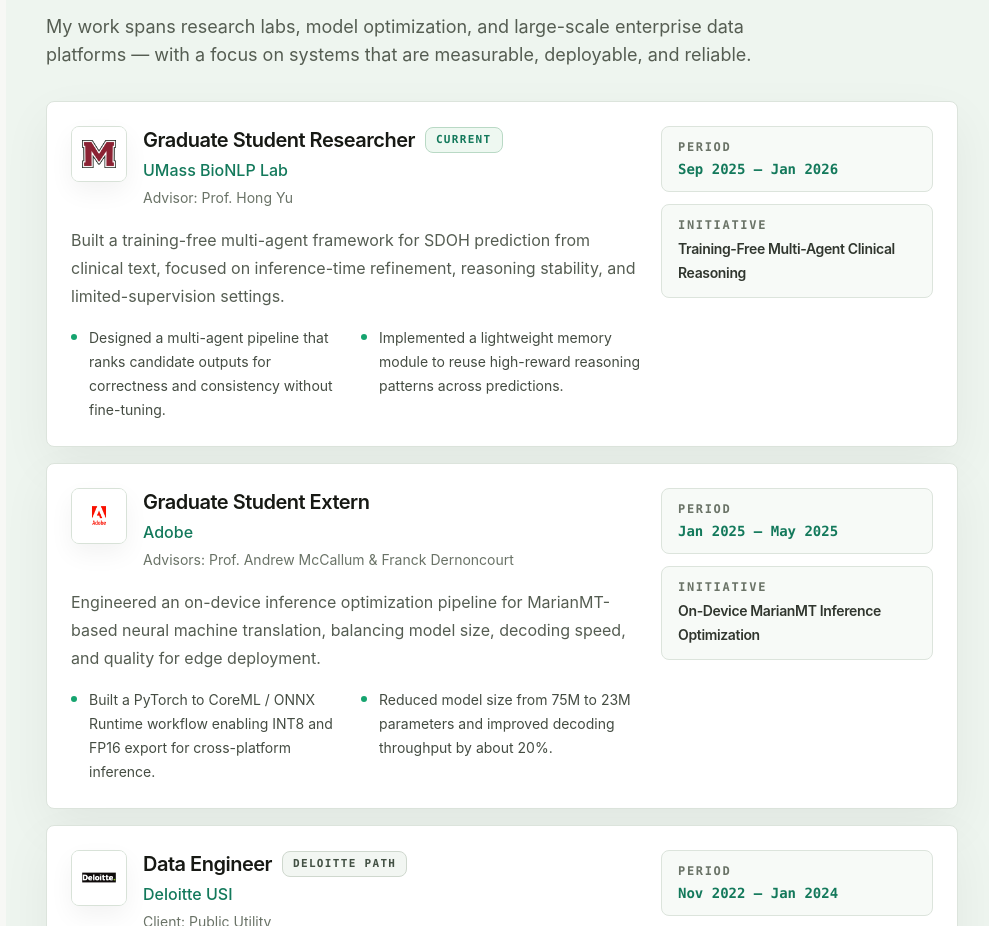
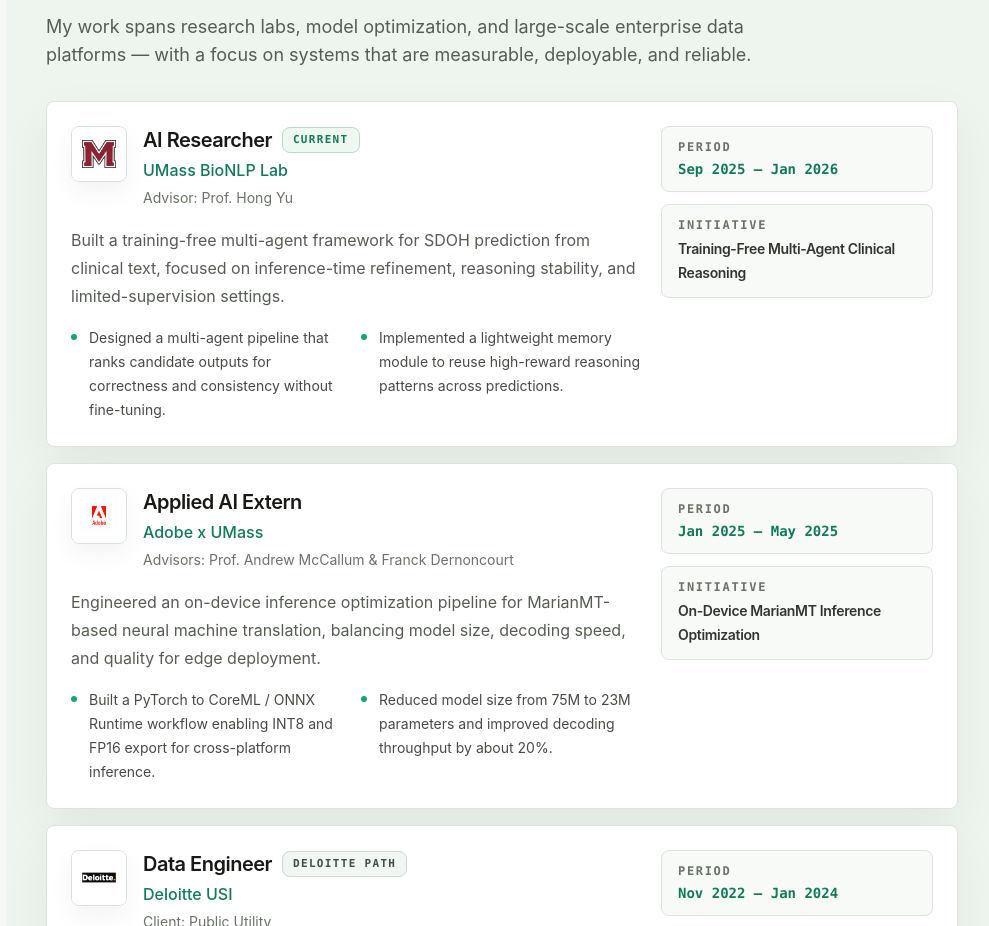
Before and after one commit to Noshitha/noshitha-juttu-portfolio, a Next.js app: page / in a window 1280 px wide. Shown: the part 1783-2709 px from the top of the page, without its empty margins (282-1271 px from the left). Built offline with nearby package versions, Linux system fonts and the light colour scheme.

Commit message:
Roles aligned well

```diff
--- a/data/siteContent.ts
+++ b/data/siteContent.ts
@@ -116,7 +116,7 @@
   },
   experience: [
     {
-      role: "Graduate Student Researcher",
+      role: "AI Researcher",
       company: "UMass BioNLP Lab",
       details: "Advisor: Prof. Hong Yu",
       period: "Sep 2025 – Jan 2026",
@@ -131,8 +131,8 @@
       ],
     },
     {
-      role: "Graduate Student Extern",
-      company: "Adobe",
+      role: "Applied AI Extern",
+      company: "Adobe x UMass",
       details: "Advisors: Prof. Andrew McCallum & Franck Dernoncourt",
       period: "Jan 2025 – May 2025",
       project: "On-Device MarianMT Inference Optimization",
```
